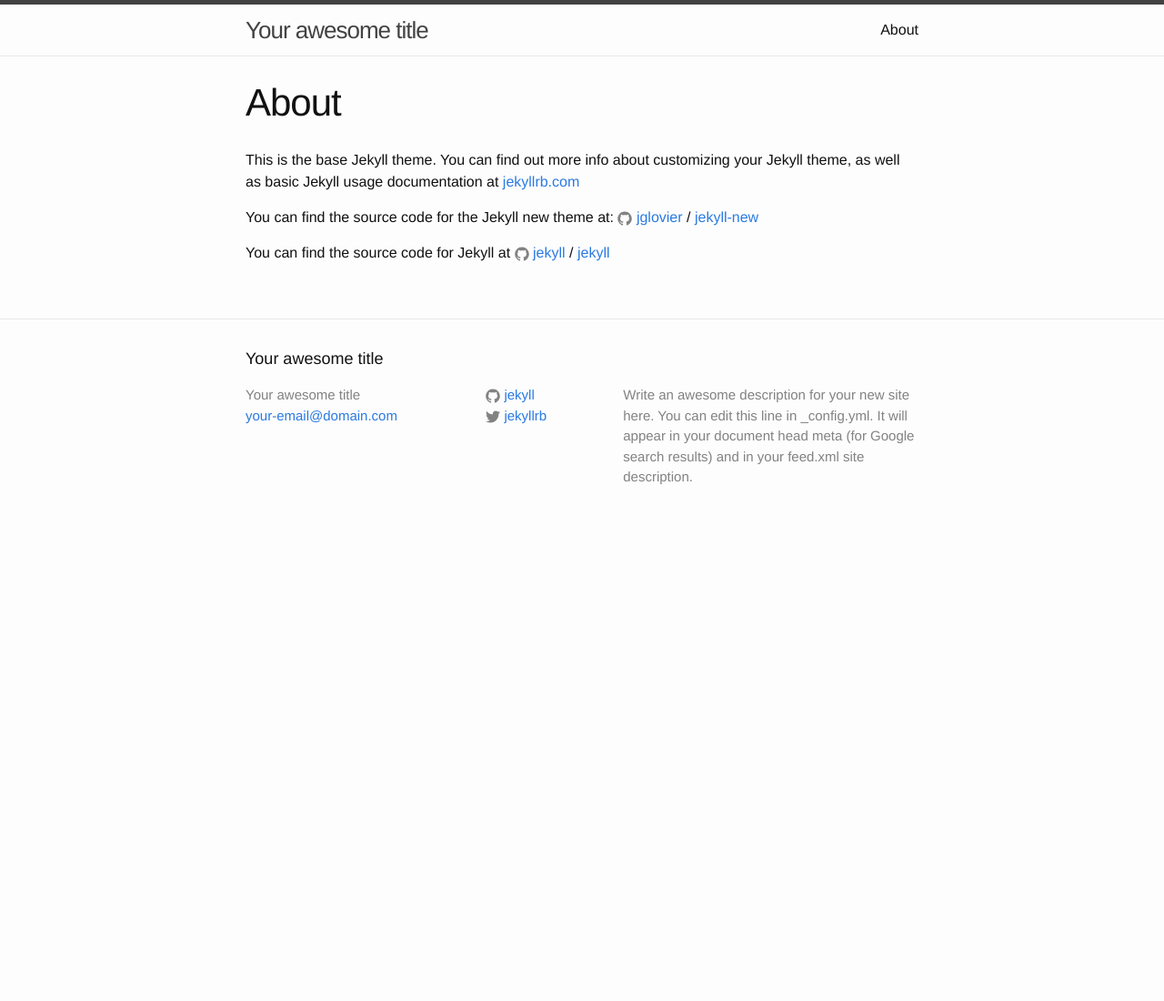
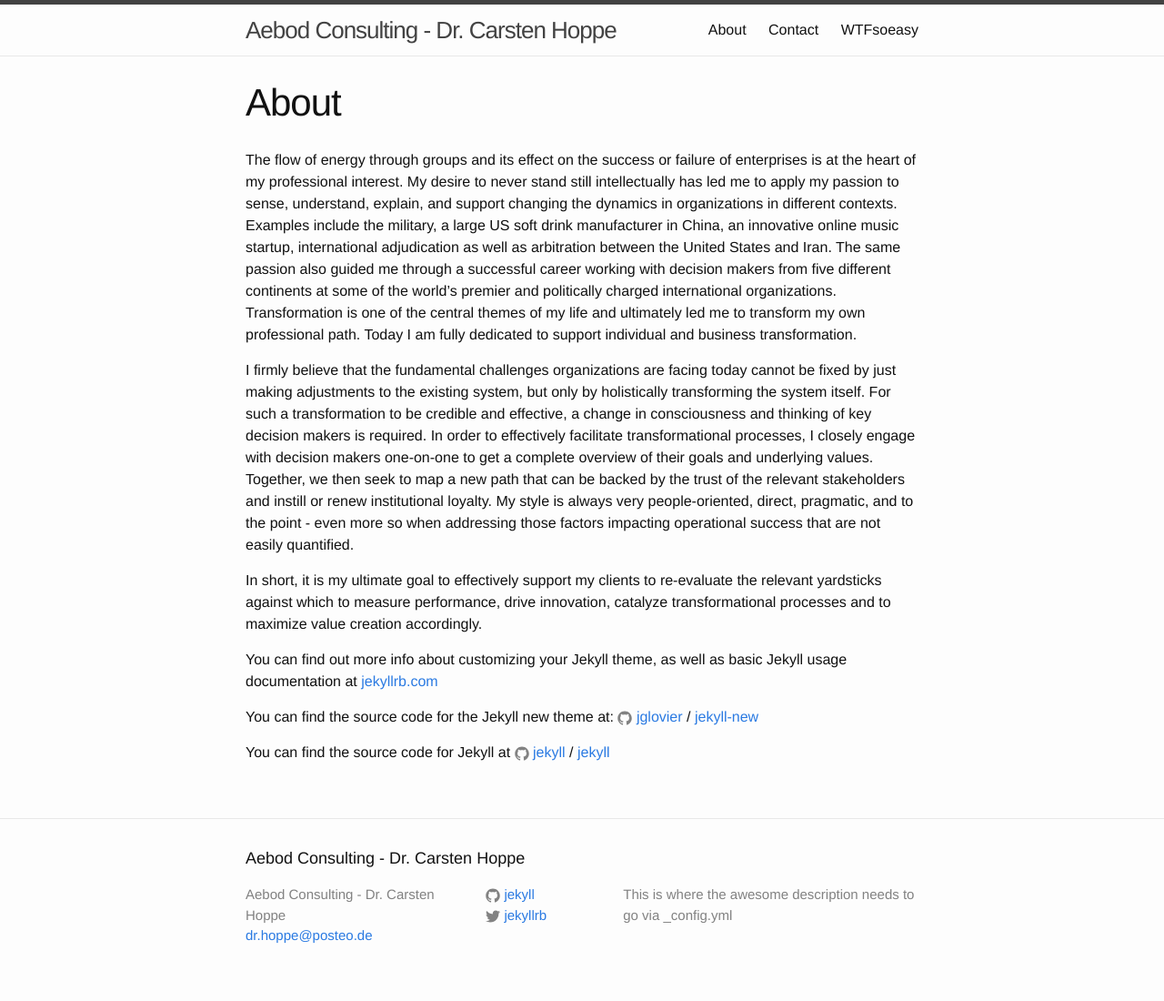
Before and after one commit to ch0pp3/aebod, a Jekyll site: the page built from about.md, in a window 1280 px wide. Shown: the whole page at 91% size. Built offline with Jekyll 4.4.1, drawn with Linux system fonts in a browser that asks for light colours; before the commit the page ends 900 px from its top, so only the background shows below that.

Commit message:
Added files via upload
title, description + 2 new pages

```diff
--- a/_config.yml
+++ b/_config.yml
@@ -4,14 +4,10 @@
 # which you are expected to set up once and rarely need to edit after that.
 # For technical reasons, this file is *NOT* reloaded automatically when you use
 # 'jekyll serve'. If you change this file, please restart the server process.
-
 # Site settings
-title: Your awesome title
-email: your-email@domain.com
-description: > # this means to ignore newlines until "baseurl:"
-  Write an awesome description for your new site here. You can edit this
-  line in _config.yml. It will appear in your document head meta (for
-  Google search results) and in your feed.xml site description.
+title: Aebod Consulting - Dr. Carsten Hoppe
+email: dr.hoppe@posteo.de
+description: This is where the awesome description needs to go via _config.yml
 baseurl: "" # the subpath of your site, e.g. /blog
 url: "http://yourdomain.com" # the base hostname & protocol for your site
 twitter_username: jekyllrb
--- a/about.md
+++ b/about.md
@@ -4,7 +4,15 @@ title: About
 permalink: /about/
 ---
 
-This is the base Jekyll theme. You can find out more info about customizing your Jekyll theme, as well as basic Jekyll usage documentation at [jekyllrb.com](http://jekyllrb.com/)
+The flow of energy through groups and its effect on the success or failure of enterprises is at the heart of my professional interest. My desire to never stand still intellectually has led me to apply my passion to sense, understand, explain, and support changing the dynamics in organizations in different contexts. Examples include the military, a large US soft drink manufacturer in China, an innovative online music startup, international adjudication as well as arbitration between the United States and Iran. The same passion also guided me through a successful career working with decision makers from five different continents at some of the world's premier and politically charged international organizations. Transformation is one of the central themes of my life and ultimately led me to transform my own professional path. Today I am fully dedicated to support individual and business transformation.
+
+I firmly believe that the fundamental challenges organizations are facing today cannot be fixed by just making adjustments to the existing system, but only by holistically transforming the system itself. For such a transformation to be credible and effective,  a change in consciousness and thinking of key decision makers is required. In order to effectively facilitate transformational processes, I closely engage with decision makers one-on-one to get a complete overview of their goals and underlying values. Together, we then seek to map a new path that can be backed by the trust of the relevant stakeholders and instill or renew institutional loyalty. My style is always very people-oriented, direct, pragmatic, and to the point - even more so when addressing those factors impacting operational success that are not easily quantified.
+
+In short, it is my ultimate goal to effectively support my clients to re-evaluate the relevant yardsticks against which to measure performance, drive innovation, catalyze transformational processes and to maximize value creation accordingly.
+
+
+
+You can find out more info about customizing your Jekyll theme, as well as basic Jekyll usage documentation at [jekyllrb.com](http://jekyllrb.com/)
 
 You can find the source code for the Jekyll new theme at:
 {% include icon-github.html username="jglovier" %} /
--- /dev/null
+++ b/wtfthisissoeasy.md
@@ -0,0 +1,7 @@
+---
+layout: page
+title: WTFsoeasy
+permalink: /wtfthisissoeasy/
+---
+
+really easy
```
Also changed, not shown: contact.md (added, +18 -0 lines).
